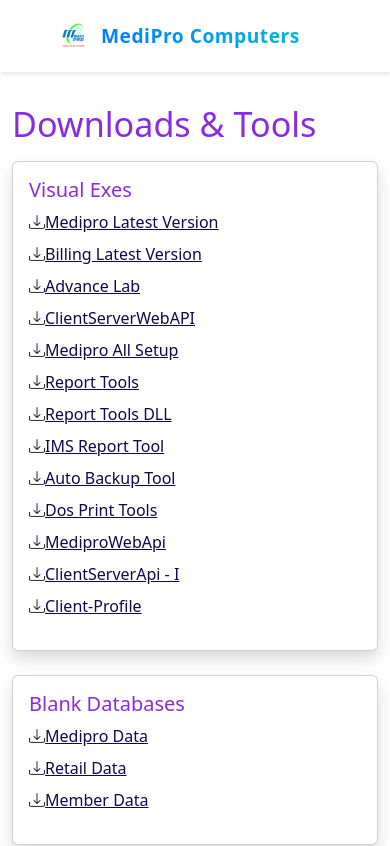
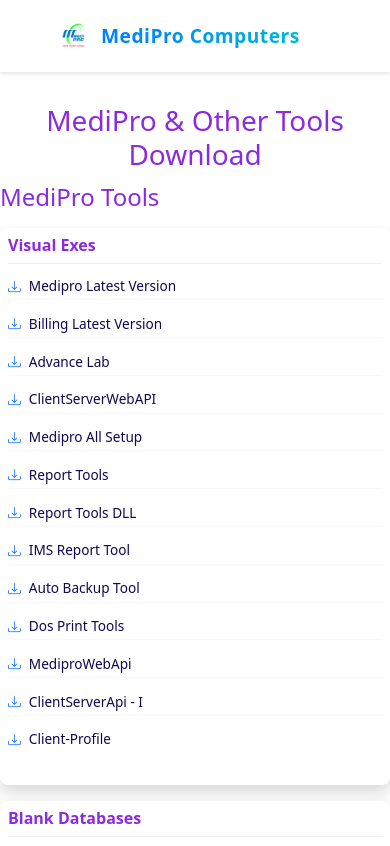
Before and after one commit to jeebipradhan/mediprowebsite, an Angular app: page /downloads in a window 390 px wide. Shown: the top 846 px of the page. Built offline with nearby package versions, Linux system fonts and the light colour scheme.

Commit message:
Download page fine tune

```diff
--- a/src/app/downloads/downloads.component.css
+++ b/src/app/downloads/downloads.component.css
@@ -96,47 +96,148 @@
   color: #0056b3;
 }
 
-/* Responsive styles */
+/* Minimal spacing for compact layout */
+.container {
+  padding: 1rem 0;
+}
+
+.display-4 {
+  font-size: 2rem;
+  margin-bottom: 1rem !important;
+}
+
+.mb-4 {
+  margin-bottom: 1rem !important;
+}
+
+.mb-5 {
+  margin-bottom: 1.5rem !important;
+}
+
+/* Compact card styling */
+.card {
+  border: none;
+  border-radius: 8px;
+  box-shadow: 0 1px 5px rgba(0, 0, 0, 0.1);
+  transition: transform 0.2s ease-in-out;
+  height: auto;
+  margin-bottom: 1rem;
+}
+
+.card:hover {
+  transform: translateY(-1px);
+  box-shadow: 0 2px 8px rgba(0, 0, 0, 0.15);
+}
+
+.card-body {
+  padding: 1rem;
+}
+
+.card-title {
+  color: #2c3e50;
+  margin-bottom: 0.5rem;
+  font-size: 1.1rem;
+  font-weight: 600;
+  padding-bottom: 0.5rem;
+  border-bottom: 1px solid #f0f0f0;
+}
+
+/* Compact list styling */
+.list-unstyled {
+  margin: 0;
+  padding: 0;
+}
+
+.list-unstyled li {
+  padding: 0.25rem 0;
+  border-bottom: 1px solid #f8f9fa;
+  transition: all 0.2s ease;
+  margin-bottom: 0;
+}
+
+.list-unstyled li:last-child {
+  border-bottom: none;
+}
+
+.list-unstyled li:hover {
+  background-color: #f8f9fa;
+  border-radius: 3px;
+  padding-left: 0.25rem;
+  margin-left: -0.25rem;
+}
+
+.list-unstyled i {
+  font-size: 0.9rem;
+  color: #0d6efd;
+  margin-right: 0.5rem;
+  width: 16px;
+  text-align: center;
+}
+
+.list-unstyled a {
+  text-decoration: none;
+  font-size: 0.9rem;
+  font-weight: 500;
+  transition: all 0.2s ease;
+  color: #11074f;
+}
+
+.list-unstyled a:hover {
+  color: #0d6efd !important;
+  text-decoration: underline;
+}
+
+/* Section headers */
+h2 {
+  font-size: 1.5rem;
+  margin-bottom: 0.75rem !important;
+  color: blueviolet;
+}
+
+/* Responsive adjustments */
 @media (max-width: 768px) {
-  .downloads-card {
-    padding: 2rem 1.5rem;
+  .container {
+    padding: 0.5rem 0;
   }
 
-  .downloads-card h2 {
-    font-size: 1.5rem;
+  .display-4 {
+    font-size: 1.75rem;
+    margin-bottom: 0.75rem !important;
   }
 
-  .downloads-card h3 {
-    font-size: 1.3rem;
+  .card-body {
+    padding: 0.75rem;
   }
 
-  .download-item {
-    padding: 0.75rem 0;
+  .card-title {
+    font-size: 1rem;
+    margin-bottom: 0.4rem;
   }
 
-  .download-item a {
-    font-size: 1rem;
+  .list-unstyled li {
+    padding: 0.2rem 0;
   }
 
-  .download-item i {
-    font-size: 1.2rem;
-    width: 25px;
+  .list-unstyled a {
+    font-size: 0.85rem;
+  }
+
+  .list-unstyled i {
+    font-size: 0.8rem;
+    width: 14px;
   }
 }
 
 @media (max-width: 576px) {
-  .downloads-card {
-    padding: 1.5rem 1rem;
+  .container {
+    padding: 0.25rem 0;
   }
 
-  .download-item {
-    flex-direction: column;
-    align-items: flex-start;
-    padding: 1rem 0;
+  .card-body {
+    padding: 0.5rem;
   }
 
-  .download-item i {
-    margin-bottom: 0.5rem;
-    margin-right: 0;
+  .list-unstyled li {
+    padding: 0.15rem 0;
   }
 }
--- a/src/app/downloads/downloads.component.html
+++ b/src/app/downloads/downloads.component.html
@@ -1,9 +1,39 @@
 <div class="container py-4">
-    <h1 style="color:blueviolet" class="display-4 mb-3">Downloads & Tools</h1>
-    <div class="row">
+    <h1 style="color:blueviolet" class="display-4 mb-3 text-center">MediPro & Other Tools Download</h1>
+
+    <!-- First Group -->
+    <div class="row mb-5">
+      <div class="col-12">
+        <h2 style="color:blueviolet" class="mb-4">MediPro Tools</h2>
+      </div>
       <div
         class="col-md-6 col-lg-4 mb-4"
-        *ngFor="let category of downloadCategories"
+        *ngFor="let category of firstGroupCategories"
+      >
+        <div class="card h-100 shadow">
+          <div class="card-body">
+            <h5 class="card-title" style="color:blueviolet">
+              {{ category.title }}
+            </h5>
+            <ul class="list-unstyled">
+              <li *ngFor="let file of category.downloads || []" class="mb-2">
+                <i class="bi bi-download"></i>
+                <a [href]="file.url" target="_blank" style="color:#11074f">{{ file.name }}</a>
+              </li>
+            </ul>
+          </div>
+        </div>
+      </div>
+    </div>
+
+    <!-- Second Group -->
+    <div class="row">
+      <div class="col-12">
+        <h2 style="color:blueviolet" class="mb-4">Other Tools</h2>
+      </div>
+      <div
+        class="col-md-6 col-lg-4 mb-4"
+        *ngFor="let category of secondGroupCategories"
       >
         <div class="card h-100 shadow">
           <div class="card-body">
--- a/src/app/downloads/downloads.component.ts
+++ b/src/app/downloads/downloads.component.ts
@@ -1,5 +1,15 @@
 import { Component } from '@angular/core';
 import { CommonModule } from '@angular/common';
+
+export interface DownloadItem {
+  name: string;
+  url: string;
+}
+
+export interface DownloadCategory {
+  title: string;
+  downloads: DownloadItem[];
+}
 
 @Component({
   selector: 'app-downloads',
@@ -9,7 +19,7 @@
   imports: [CommonModule],    // <--- ADD THIS!
 })
 export class DownloadsComponent {
-  downloadCategories: any[] = [
+  downloadCategories: DownloadCategory[] = [
     {
       title: 'Visual Exes',
       downloads: [
@@ -135,4 +145,14 @@
       ]
     }
   ];
+
+  // First group: Visual Exes, Blank Databases, Setup, Old Exes, Other Exes
+  get firstGroupCategories(): DownloadCategory[] {
+    return this.downloadCategories.slice(0, 5);
+  }
+
+  // Second group: Remote Support and everything after
+  get secondGroupCategories(): DownloadCategory[] {
+    return this.downloadCategories.slice(5);
+  }
 }
```
